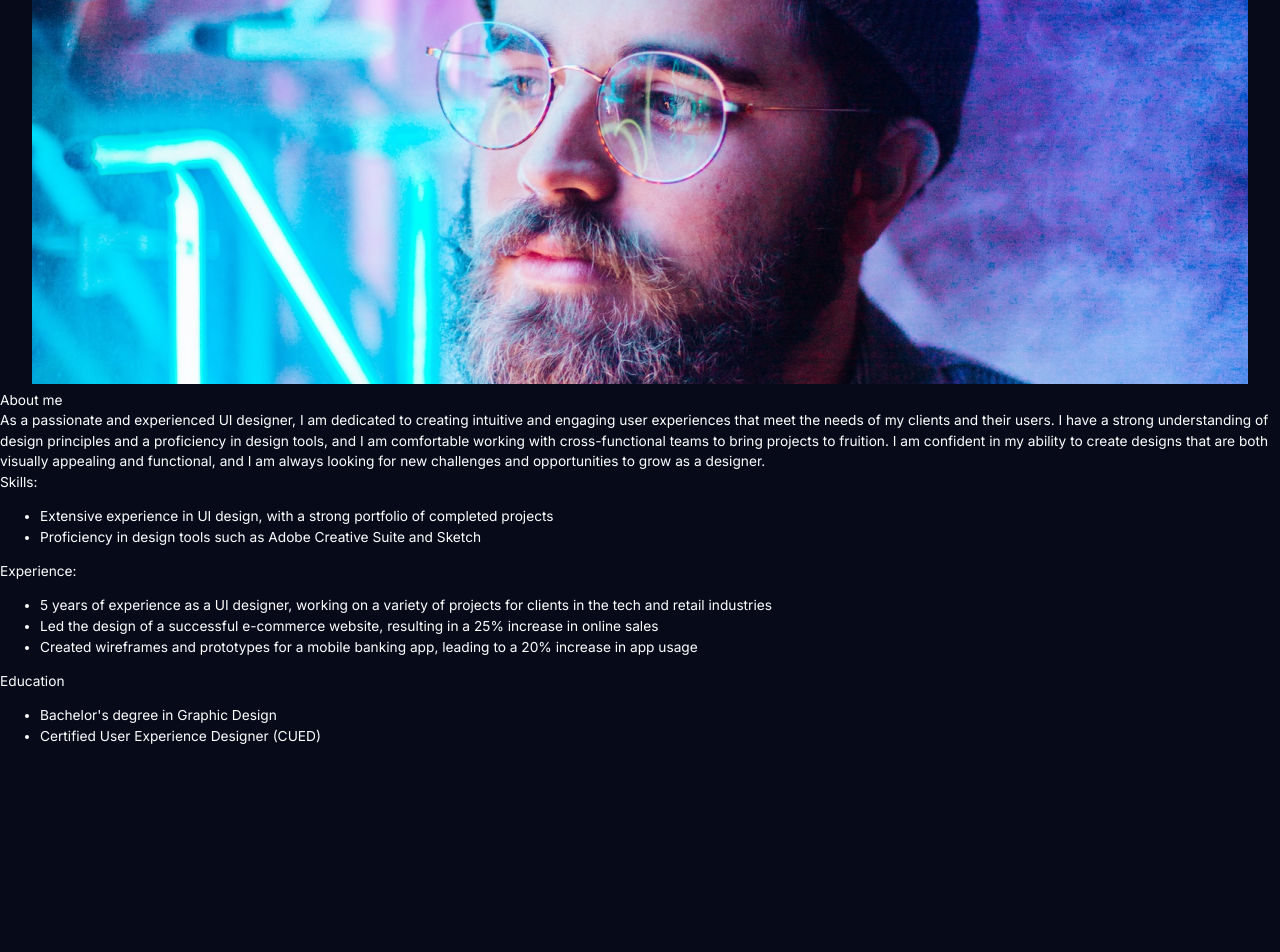
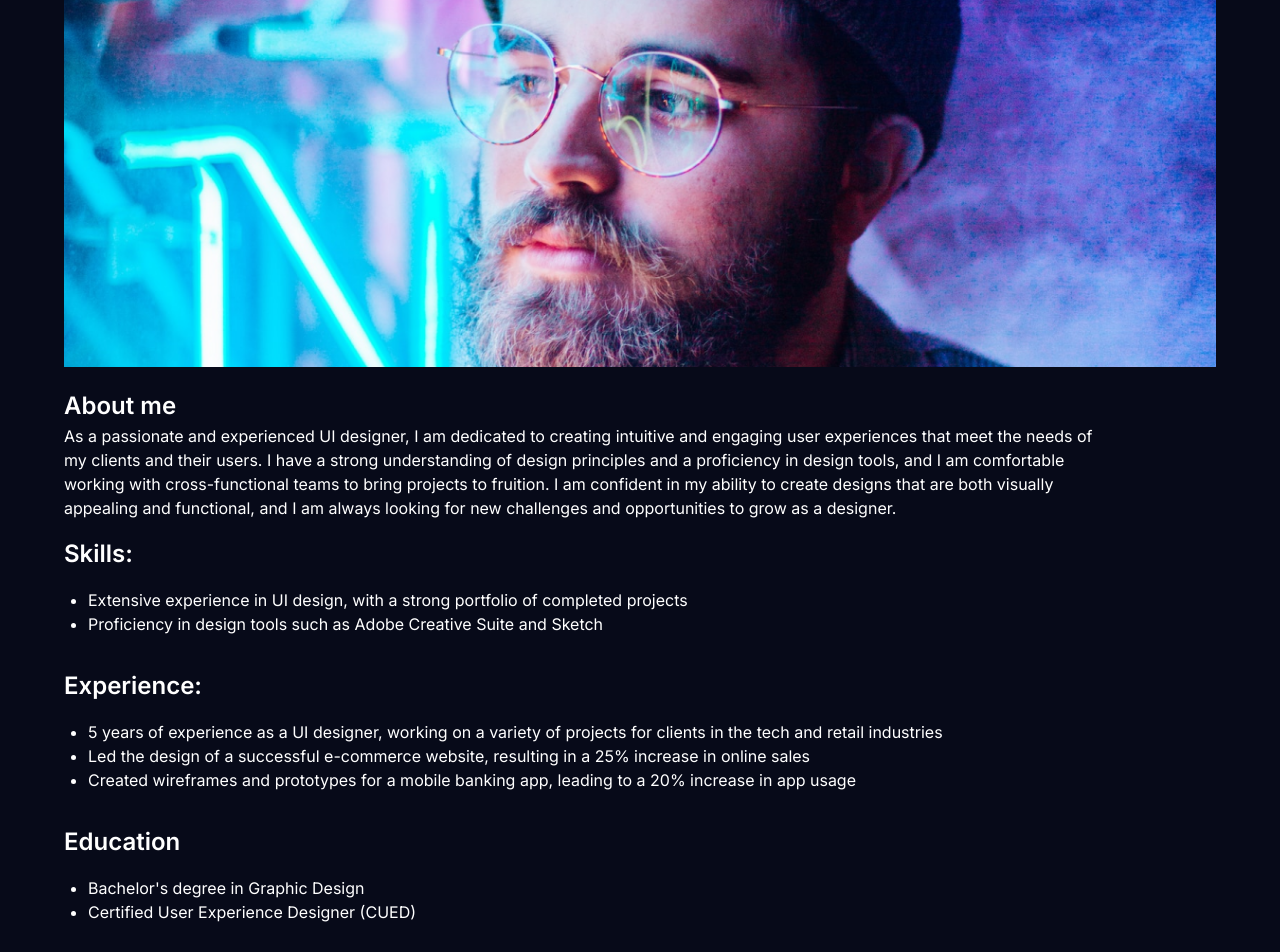
Before and after one commit to mohamed271220/summer-blog-mui-node, a React (Create React App) app in the folder client/: page /about in a window 1280 px wide. Shown: the part 558-1510 px from the top of the page. Before the commit the page ends 1318 px from the top, so only its background shows below. Built offline with nearby package versions, Linux system fonts and the light colour scheme.

Commit message:
still 1 page left

```diff
--- a/client/src/App.js
+++ b/client/src/App.js
@@ -7,6 +7,7 @@ import Blog from "./scenes/Blog";
 import Layout from "./scenes/Layout";
 import Projects from "./scenes/Projects";
 import About from "./scenes/About";
+import NewsForm from "./scenes/Newsletter";
 function App() {
   const mode = useSelector((state) => state.global.mode);
   const theme = useMemo(() => createTheme(themeSettings(mode)), [mode]);
@@ -22,6 +23,7 @@ function App() {
                 <Route path="/blog" element={<Blog />} />
                 <Route path="/projects" element={<Projects />} />
                 <Route path="/about" element={<About />} />
+                <Route path="/newsletter" element={<NewsForm />} />
               </Route>
             </Routes>
           </Suspense>
--- a/client/src/components/Navbar/index.jsx
+++ b/client/src/components/Navbar/index.jsx
@@ -44,6 +44,8 @@ const Navbar = ({ isSidebarOpen, setIsSidebarOpen }) => {
         position: "static",
         background: "none",
         boxShadow: "none",
+        margin: "0 auto",
+        width: "90%",
       }}
     >
       <Toolbar
--- a/client/src/scenes/About/index.jsx
+++ b/client/src/scenes/About/index.jsx
@@ -13,26 +13,77 @@ const About = () => {
       }}
     >
       <Hero text={"John Doe"} />
+      <Box
+        sx={{
+          width: "90%",
+          margin: "1.5vh 0 ",
+          display: "flex",
+          justifyContent: "flex-start",
+          alignItems: "flex-start",
+          flexDirection: "column",
+        }}
+      >
+        <Box width={"100%"} marginBottom={"2vh"}>
+          <img
+            style={{
+              width: "100%",
+              height: "100%",
+              objectFit: "cover",
+            }}
+            src={Image}
+            alt="Joe"
+          />
+        </Box>
+        <Box
+          sx={{
+            width: "90%",
+            display: "flex",
+            flexDirection: "column",
+            gap: "2vh",
+          }}
+        >
           <Box>
-        <img src={Image} alt="Joe" />
-      </Box>
-      <Box>
-        <Box>
-          <Typography>About me</Typography>
-          <Typography>
+            <Typography
+              sx={{
+                fontSize: "3vh",
+                fontWeight: 600,
+              }}
+            >
+              About me
+            </Typography>
+            <Typography
+              sx={{
+                fontSize: "2vh",
+                fontWeight: 400,
+              }}
+            >
               As a passionate and experienced UI designer, I am dedicated to
-            creating intuitive and engaging user experiences that meet the needs
-            of my clients and their users. I have a strong understanding of
-            design principles and a proficiency in design tools, and I am
-            comfortable working with cross-functional teams to bring projects to
-            fruition. I am confident in my ability to create designs that are
-            both visually appealing and functional, and I am always looking for
-            new challenges and opportunities to grow as a designer.
+              creating intuitive and engaging user experiences that meet the
+              needs of my clients and their users. I have a strong understanding
+              of design principles and a proficiency in design tools, and I am
+              comfortable working with cross-functional teams to bring projects
+              to fruition. I am confident in my ability to create designs that
+              are both visually appealing and functional, and I am always
+              looking for new challenges and opportunities to grow as a
+              designer.
             </Typography>
           </Box>
           <Box>
-          <Typography>Skills:</Typography>
-          <ul>
+            <Typography
+              sx={{
+                fontSize: "3vh",
+                fontWeight: 600,
+              }}
+            >
+              Skills:
+            </Typography>
+            <ul
+              style={{
+                fontSize: "2vh",
+                fontWeight: 400,
+                padding: "0 0 0 3vh",
+              }}
+            >
               <li>
                 Extensive experience in UI design, with a strong portfolio of
                 completed projects
@@ -44,15 +95,28 @@ const About = () => {
             </ul>
           </Box>
           <Box>
-          <Typography>Experience:</Typography>
-          <ul>
+            <Typography
+              sx={{
+                fontSize: "3vh",
+                fontWeight: 600,
+              }}
+            >
+              Experience:
+            </Typography>
+            <ul
+              style={{
+                fontSize: "2vh",
+                fontWeight: 400,
+                padding: "0 0 0 3vh",
+              }}
+            >
               <li>
                 5 years of experience as a UI designer, working on a variety of
                 projects for clients in the tech and retail industries
               </li>
               <li>
-              Led the design of a successful e-commerce website, resulting in a
-              25% increase in online sales
+                Led the design of a successful e-commerce website, resulting in
+                a 25% increase in online sales
               </li>
               <li>
                 Created wireframes and prototypes for a mobile banking app,
@@ -61,11 +125,25 @@ const About = () => {
             </ul>
           </Box>
           <Box>
-          <Typography>Education</Typography>
-          <ul>
+            <Typography
+              sx={{
+                fontSize: "3vh",
+                fontWeight: 600,
+              }}
+            >
+              Education
+            </Typography>
+            <ul
+              style={{
+                fontSize: "2vh",
+                fontWeight: 400,
+                padding: "0 0 0 3vh",
+              }}
+            >
               <li>Bachelor's degree in Graphic Design</li>
               <li>Certified User Experience Designer (CUED)</li>
             </ul>
+          </Box>
         </Box>
       </Box>
     </Box>
--- a/client/src/scenes/Newsletter/index.jsx
+++ b/client/src/scenes/Newsletter/index.jsx
@@ -1,9 +1,62 @@
-import React from 'react'
+import { Box, Button, Input, Typography } from "@mui/material";
+import React from "react";
+import Post from "../../components/Post";
 
 const NewsForm = () => {
   return (
-    <div>NewsForm</div>
-  )
-}
+    <Box
+      sx={{
+        display: "flex",
+        flexDirection: "column",
+        alignItems: "center",
+        gap: "4vh",
+      }}
+    >
+      <Box
+        sx={{
+          display: "flex",
+          flexDirection: "column",
+          alignItems: "center",
+          marginTop: "4vh",
+        }}
+      >
+        <Typography>Newsletters</Typography>
+        <Typography>Stories and interviews</Typography>
+        <Typography>
+          Subscribe to learn about new product features, the latest in
+          technology, solutions, and updates.
+        </Typography>
+        <Box>
+          <Input />
+          <Button>Subscribe</Button>
+        </Box>
+        <Typography>We care about your data in our privacy policy</Typography>
+      </Box>
 
-export default NewsForm
+      <Box
+        sx={{
+          display: "flex",
+          flexDirection: "column",
+          alignItems: "flex-start",
+          justifyContent: "flex-start",
+          gap: "2vh",
+        }}
+      >
+        <Typography>Recent Posts</Typography>
+        <Box
+          sx={{
+            display: "flex",
+            flexDirection: "row",
+            gap: "2vh",
+          }}
+        >
+          <Post isMobile size={"mobile"} />
+          <Post isMobile size={"mobile"} />
+          <Post isMobile size={"mobile"} />
+        </Box>
+      </Box>
+    </Box>
+  );
+};
+
+export default NewsForm;
```
Lines whose indentation alone changed are shown as unchanged.
